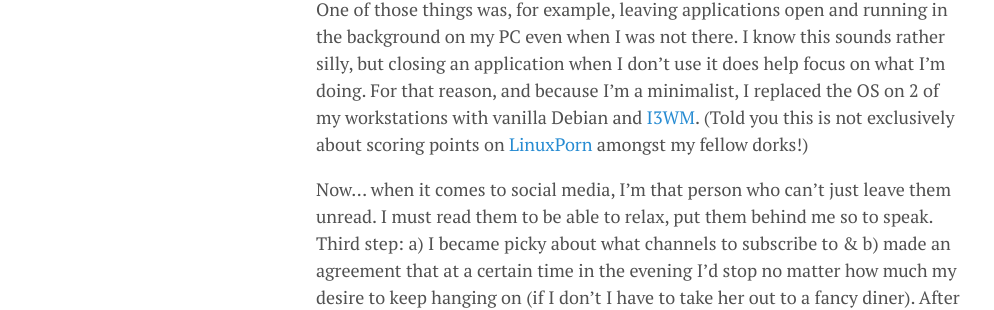
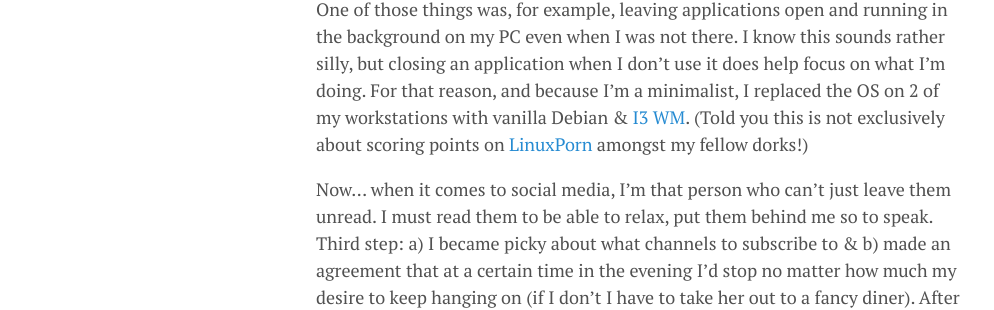
Before and after one commit to lgeurts/lgeurts.github.io, a Jekyll site: the page built from _posts/2021-11-09-why-i-decided-to-limit-my-social-presence.md, in a window 1280 px wide and 900 px high, scrolled down 940 px. Shown: the part 263-573 px from the top of the window, without its empty margins (0-994 px from the left). Built offline with Jekyll 4.4.1, drawn with Linux system fonts in a browser that asks for light colours; nearby versions of some CDN libraries; comment, search, counter and statistics services are not loaded.

Commit message:
Update 2021-11-09-why-i-decided-to-limit-my-social-presence.md

```diff
--- a/_posts/2021-11-09-why-i-decided-to-limit-my-social-presence.md
+++ b/_posts/2021-11-09-why-i-decided-to-limit-my-social-presence.md
@@ -24,7 +24,7 @@
 
 I also realized that while my workflow had improved a lot, I still did some really weird things that a younger me would never ever have approved.
 
-One of those things was, for example, leaving applications open and running in the background on my PC even when I was not there. I know this sounds rather silly, but closing an application when I don’t use it does help focus on what I’m doing. For that reason, and because I'm a minimalist, I replaced the OS on 2 of my workstations with vanilla Debian and [I3WM](https://i3wm.org/). (Told you this is not exclusively about scoring points on [LinuxPorn](https://www.reddit.com/r/LinuxPorn/) amongst my fellow dorks!)
+One of those things was, for example, leaving applications open and running in the background on my PC even when I was not there. I know this sounds rather silly, but closing an application when I don’t use it does help focus on what I’m doing. For that reason, and because I'm a minimalist, I replaced the OS on 2 of my workstations with vanilla Debian & [I3 WM](https://i3wm.org/). (Told you this is not exclusively about scoring points on [LinuxPorn](https://www.reddit.com/r/LinuxPorn/) amongst my fellow dorks!)
 
 Now... when it comes to social media, I’m that person who can’t just leave them unread. I must read them to be able to relax, put them behind me so to speak. Third step: a) I became picky about what channels to subscribe to & b) made an agreement that at a certain time in the evening I'd stop no matter how much my desire to keep hanging on (if I don't I have to take her out to a fancy diner). After some time I realized that I didn’t really have any desire to read all the potentially new and fancy articles. I enjoyed the nothingness and all the extra time I had on my hands more than anything. I eventually launched [Newsboat]([https://newsboat.org/) but closed it moments later after a quick glance at the new articles and then fired up [Vim](https://www.vim.org/download.php/) to review all of my feeds.
 
```
